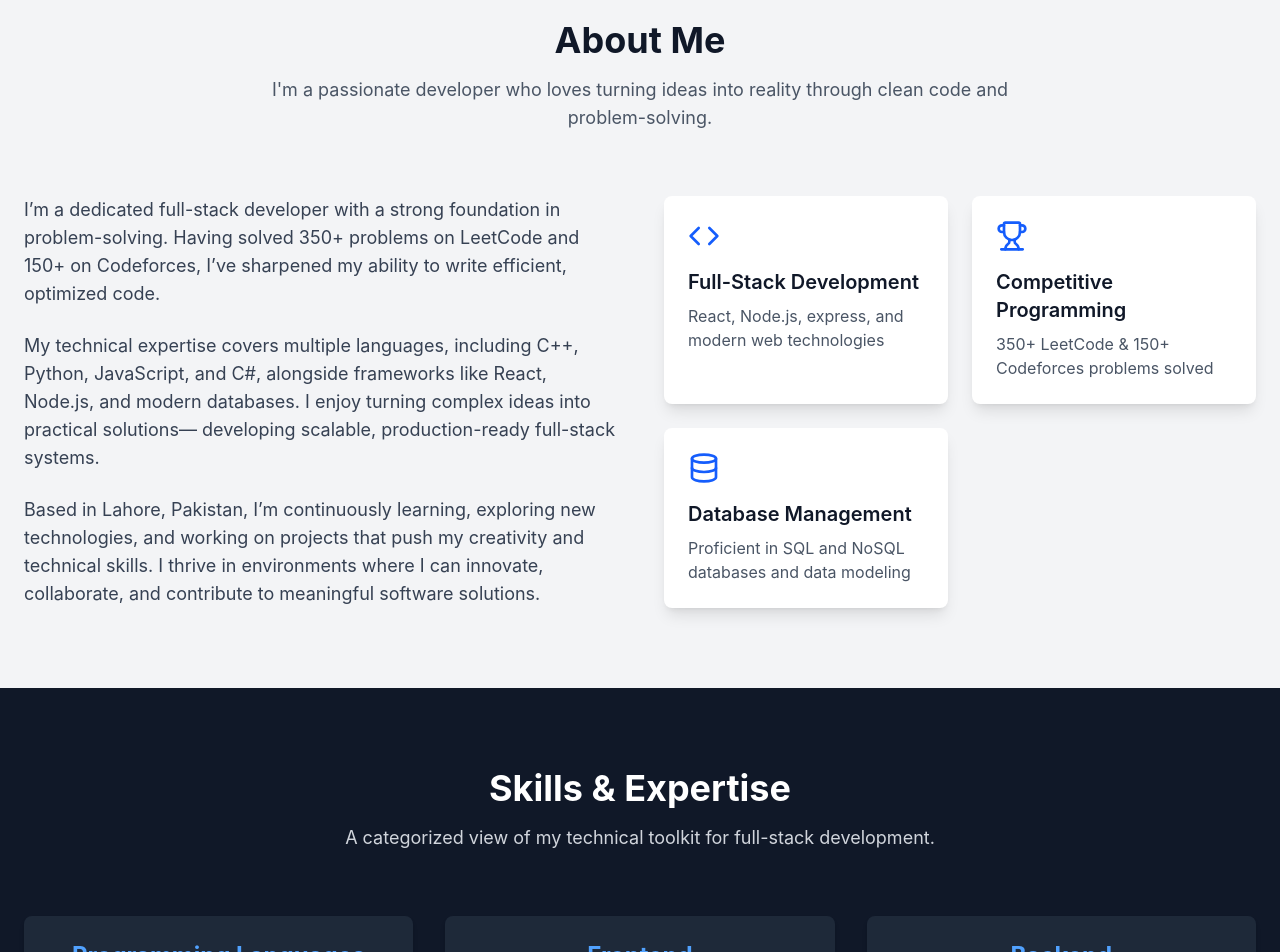
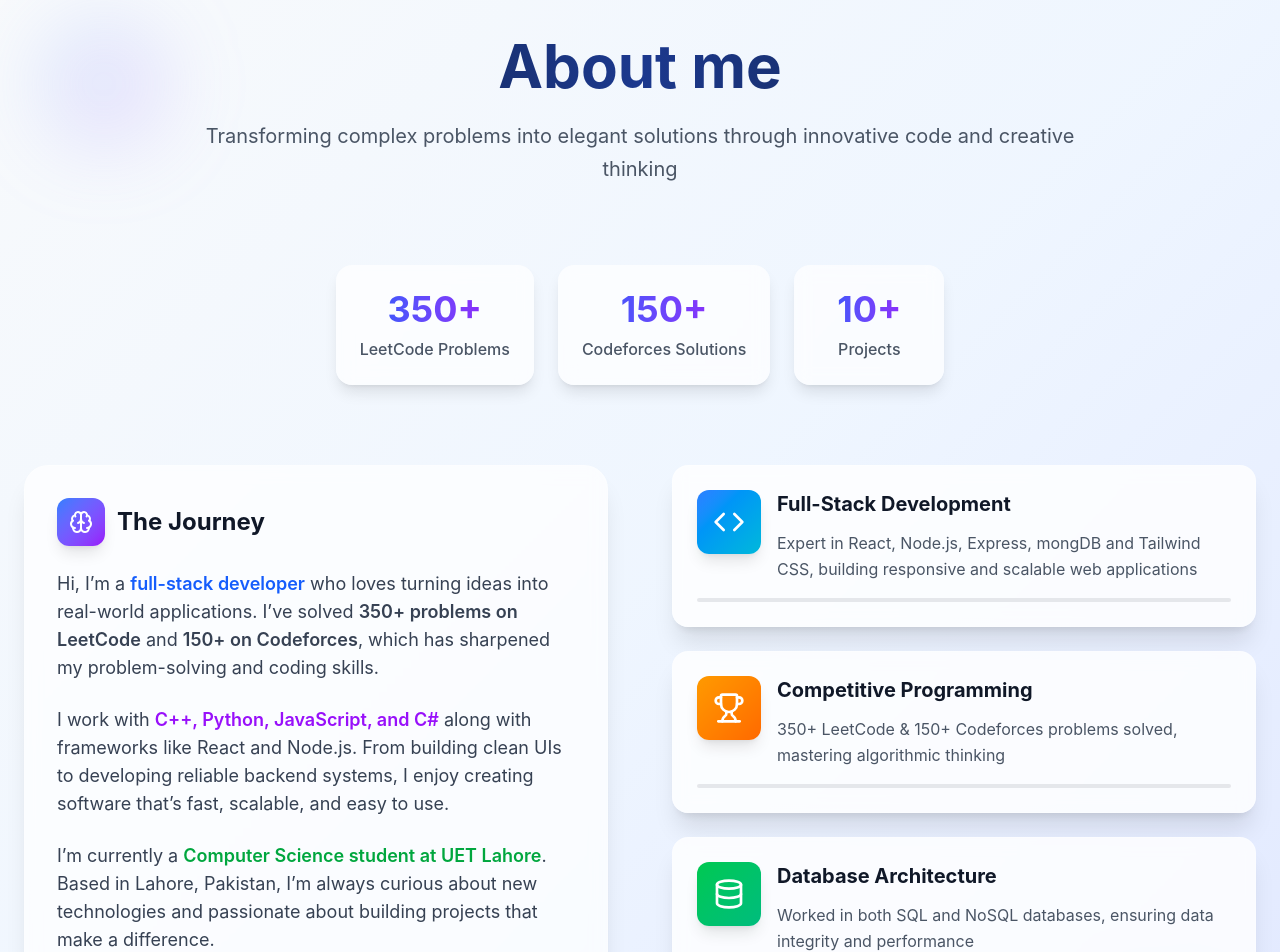
Before and after one commit to HARRISAMIN432/Portfolio, a React (Vite) app: page / in a window 1280 px wide. Shown: the part 860-1812 px from the top of the page. Built offline with nearby package versions, Linux system fonts and the light colour scheme.

Commit message:
UI fixwes

```diff
--- a/src/components/About.jsx
+++ b/src/components/About.jsx
@@ -1,76 +1,220 @@
-import React from 'react';
-import { Code, Trophy, Brain, Database } from 'lucide-react';
+import React, { useState, useEffect } from "react";
+import {
+  Code,
+  Trophy,
+  Brain,
+  Database,
+  Sparkles,
+  Target,
+  Zap,
+} from "lucide-react";
 
 const About = () => {
+  const [isVisible, setIsVisible] = useState(false);
+  const [activeHighlight, setActiveHighlight] = useState(null);
+
+  useEffect(() => {
+    setIsVisible(true);
+  }, []);
+
   const highlights = [
     {
       icon: <Code className="w-8 h-8" />,
       title: "Full-Stack Development",
-      description: "React, Node.js, express, and modern web technologies"
+      description:
+        "Expert in React, Node.js, Express, mongDB and Tailwind CSS, building responsive and scalable web applications",
+      color: "from-blue-500 to-cyan-500",
+      bgColor: "bg-blue-50",
     },
     {
       icon: <Trophy className="w-8 h-8" />,
       title: "Competitive Programming",
-      description: "350+ LeetCode & 150+ Codeforces problems solved"
+      description:
+        "350+ LeetCode & 150+ Codeforces problems solved, mastering algorithmic thinking",
+      color: "from-amber-500 to-orange-500",
+      bgColor: "bg-amber-50",
     },
     {
       icon: <Database className="w-8 h-8" />,
-      title: "Database Management",
-      description: "Proficient in SQL and NoSQL databases and data modeling"
-    }
+      title: "Database Architecture",
+      description:
+        "Worked in both SQL and NoSQL databases, ensuring data integrity and performance",
+      color: "from-green-500 to-emerald-500",
+      bgColor: "bg-green-50",
+    },
+  ];
+
+  const stats = [
+    { number: "350+", label: "LeetCode Problems" },
+    { number: "150+", label: "Codeforces Solutions" },
+    { number: "10+", label: "Projects" },
   ];
 
   return (
-    <section id="about" className="py-20 bg-gray-100">
-      <div className="container mx-auto px-6">
-        <div className="text-center mb-16">
-          <h2 className="text-3xl md:text-4xl font-bold text-gray-900 mb-4">
-            About Me
+    <section
+      id="about"
+      className="py-24 bg-gradient-to-br from-slate-50 via-blue-50 to-indigo-100 relative overflow-hidden"
+    >
+      <div className="absolute inset-0 bg-grid-slate-100 [mask-image:linear-gradient(0deg,#fff,rgba(255,255,255,0.6))] -z-10"></div>
+      <div className="absolute top-20 left-10 w-32 h-32 bg-gradient-to-br from-blue-400/20 to-purple-400/20 rounded-full blur-2xl"></div>
+      <div className="absolute bottom-20 right-10 w-40 h-40 bg-gradient-to-br from-cyan-400/20 to-blue-400/20 rounded-full blur-2xl"></div>
+
+      <div className="container mx-auto px-6 relative z-10">
+        <div
+          className={`text-center mb-20 transform transition-all duration-1000 ${
+            isVisible ? "translate-y-0 opacity-100" : "translate-y-8 opacity-0"
+          }`}
+        >
+          <h2 className="text-4xl md:text-6xl font-bold bg-gradient-to-r from-gray-900 via-blue-900 to-gray-900 bg-clip-text text-transparent mb-6">
+            About me{" "}
           </h2>
-          <p className="text-lg text-gray-600 max-w-3xl mx-auto">
-            I'm a passionate developer who loves turning ideas into reality through clean code and problem-solving.
+          <p className="text-xl text-gray-600 max-w-4xl mx-auto leading-relaxed">
+            Transforming complex problems into elegant solutions through
+            innovative code and creative thinking
           </p>
         </div>
 
-        <div className="grid lg:grid-cols-2 gap-12 items-center">
-  <div className="space-y-6">
-    <p className="text-lg text-gray-700">
-      I’m a dedicated full-stack developer with a strong foundation in problem-solving.
-      Having solved 350+ problems on LeetCode and 150+ on Codeforces, I’ve sharpened my ability to write efficient,
-      optimized code.
+        <div
+          className={`flex flex-wrap justify-center gap-6 mb-20 transform transition-all duration-1000 delay-200 ${
+            isVisible ? "translate-y-0 opacity-100" : "translate-y-8 opacity-0"
+          }`}
+        >
+          {stats.map((stat, index) => (
+            <div key={index} className="text-center group">
+              <div className="bg-white/70 backdrop-blur-sm rounded-2xl p-6 shadow-lg hover:shadow-xl transition-all duration-300 hover:-translate-y-1 min-w-[150px]">
+                <div className="text-3xl md:text-4xl font-bold bg-gradient-to-r from-blue-600 to-purple-600 bg-clip-text text-transparent mb-2">
+                  {stat.number}
+                </div>
+                <div className="text-gray-600 font-medium text-sm md:text-base">
+                  {stat.label}
+                </div>
+              </div>
+            </div>
+          ))}
+        </div>
+
+        <div className="grid lg:grid-cols-2 gap-16 items-start">
+          <div
+            className={`space-y-8 transform transition-all duration-1000 delay-300 ${
+              isVisible
+                ? "translate-y-0 opacity-100"
+                : "translate-y-8 opacity-0"
+            }`}
+          >
+            <div className="bg-white/70 backdrop-blur-sm rounded-3xl p-8 shadow-xl border border-white/20">
+              <div className="flex items-center gap-3 mb-6">
+                <div className="w-12 h-12 bg-gradient-to-br from-blue-500 to-purple-600 rounded-xl flex items-center justify-center shadow-lg">
+                  <Brain className="w-6 h-6 text-white" />
+                </div>
+                <h3 className="text-2xl font-bold text-gray-900">
+                  The Journey
+                </h3>
+              </div>
+
+              <div className="space-y-6 text-gray-700 leading-relaxed">
+                <p className="text-lg">
+                  Hi, I’m a{" "}
+                  <span className="font-semibold text-blue-600">
+                    full-stack developer
+                  </span>{" "}
+                  who loves turning ideas into real-world applications. I’ve
+                  solved{" "}
+                  <span className="font-semibold">
+                    350+ problems on LeetCode
+                  </span>{" "}
+                  and <span className="font-semibold">150+ on Codeforces</span>,
+                  which has sharpened my problem-solving and coding skills.
                 </p>
-    <p className="text-lg text-gray-700">
-      My technical expertise covers multiple languages, including C++, Python, JavaScript, and C#, alongside
-      frameworks like React, Node.js, and modern databases. I enjoy turning complex ideas into practical solutions—
-      developing scalable, production-ready full-stack systems.
+
+                <p className="text-lg">
+                  I work with{" "}
+                  <span className="font-semibold text-purple-600">
+                    C++, Python, JavaScript, and C#
+                  </span>{" "}
+                  along with frameworks like React and Node.js. From building
+                  clean UIs to developing reliable backend systems, I enjoy
+                  creating software that’s fast, scalable, and easy to use.
                 </p>
-    <p className="text-lg text-gray-700">
-      Based in Lahore, Pakistan, I’m continuously learning, exploring new technologies, and working on projects
-      that push my creativity and technical skills. I thrive in environments where I can innovate, collaborate,
-      and contribute to meaningful software solutions.
+
+                <p className="text-lg">
+                  I’m currently a{" "}
+                  <span className="font-semibold text-green-600">
+                    Computer Science student at UET Lahore
+                  </span>
+                  . Based in Lahore, Pakistan, I’m always curious about new
+                  technologies and passionate about building projects that make
+                  a difference.
                 </p>
               </div>
 
+              <div className="flex items-center gap-2 mt-6 p-4 bg-gradient-to-r from-blue-50 to-purple-50 rounded-xl">
+                <Target className="w-5 h-5 text-blue-600" />
+                <span className="text-blue-800 font-medium">
+                  Always learning, always building, always innovating
+                </span>
+              </div>
+            </div>
+          </div>
 
-          <div className="grid sm:grid-cols-2 gap-6">
+          <div
+            className={`space-y-6 transform transition-all duration-1000 delay-500 ${
+              isVisible
+                ? "translate-y-0 opacity-100"
+                : "translate-y-8 opacity-0"
+            }`}
+          >
             {highlights.map((item, index) => (
               <div
                 key={index}
-                className="bg-white p-6 rounded-lg shadow-lg hover:shadow-xl transition-shadow duration-300"
+                className={`group cursor-pointer transition-all duration-300 ${
+                  activeHighlight === index ? "scale-105" : "hover:scale-105"
+                }`}
+                onMouseEnter={() => setActiveHighlight(index)}
+                onMouseLeave={() => setActiveHighlight(null)}
               >
-                <div className="text-blue-600 mb-4">
-                  {item.icon}
+                <div
+                  className={`bg-white/80 backdrop-blur-sm rounded-2xl p-6 shadow-xl border border-white/20 hover:shadow-2xl transition-all duration-300 ${item.bgColor}/20`}
+                >
+                  <div className="flex items-start gap-4">
+                    <div
+                      className={`w-16 h-16 bg-gradient-to-br ${item.color} rounded-xl flex items-center justify-center shadow-lg group-hover:scale-110 transition-transform duration-300`}
+                    >
+                      <div className="text-white">{item.icon}</div>
                     </div>
-                <h3 className="text-xl font-semibold text-gray-900 mb-2">
+
+                    <div className="flex-1">
+                      <div className="flex items-center gap-2 mb-3">
+                        <h3 className="text-xl font-bold text-gray-900 group-hover:text-blue-600 transition-colors">
                           {item.title}
                         </h3>
-                <p className="text-gray-600">
+                        <Zap className="w-4 h-4 text-yellow-500 opacity-0 group-hover:opacity-100 transition-opacity" />
+                      </div>
+                      <p className="text-gray-600 leading-relaxed group-hover:text-gray-700 transition-colors">
                         {item.description}
                       </p>
+                    </div>
+                  </div>
+
+                  <div className="mt-4 h-1 bg-gray-200 rounded-full overflow-hidden">
+                    <div
+                      className={`h-full bg-gradient-to-r ${
+                        item.color
+                      } transform transition-all duration-1000 ${
+                        activeHighlight === index ? "w-full" : "w-0"
+                      }`}
+                    />
+                  </div>
+                </div>
               </div>
             ))}
           </div>
         </div>
+
+        <div
+          className={`text-center mt-20 transform transition-all duration-1000 delay-700 ${
+            isVisible ? "translate-y-0 opacity-100" : "translate-y-8 opacity-0"
+          }`}
+        ></div>
       </div>
     </section>
   );
--- a/src/components/Contact.jsx
+++ b/src/components/Contact.jsx
@@ -59,7 +59,6 @@ const Contact = () => {
         </div>
 
         <div className="grid lg:grid-cols-2 gap-12">
-          {/* Contact Information */}
           <div className="space-y-8">
             <div>
               <h3 className="text-2xl font-bold text-white mb-6">
@@ -91,7 +90,6 @@ const Contact = () => {
             </div>
           </div>
 
-          {/* Contact Form */}
           <div className="bg-gray-800 rounded-lg p-8">
             <h3 className="text-2xl font-bold text-white mb-6">
               Send a Message
@@ -116,7 +114,6 @@ const Contact = () => {
                   onChange={handleInputChange}
                   required
                   className="w-full px-4 py-3 bg-gray-700 text-white rounded-lg border border-gray-600 focus:border-blue-400 focus:outline-none"
-                  placeholder="John Doe"
                 />
               </div>
 
@@ -132,7 +129,6 @@ const Contact = () => {
                   onChange={handleInputChange}
                   required
                   className="w-full px-4 py-3 bg-gray-700 text-white rounded-lg border border-gray-600 focus:border-blue-400 focus:outline-none"
-                  placeholder="john@example.com"
                 />
               </div>
 
@@ -148,7 +144,6 @@ const Contact = () => {
                   required
                   rows={5}
                   className="w-full px-4 py-3 bg-gray-700 text-white rounded-lg border border-gray-600 focus:border-blue-400 focus:outline-none resize-none"
-                  placeholder="Tell me about your project..."
                 ></textarea>
               </div>
 
--- a/src/components/Header.jsx
+++ b/src/components/Header.jsx
@@ -38,7 +38,7 @@ const Header = ({ activeSection, setActiveSection }) => {
       <div className="container mx-auto px-6">
         <div className="flex items-center justify-between py-4">
           <div className="text-2xl font-bold text-white">
-            Harris Portfolio
+            Portfolio
           </div>
 
           <nav className="hidden md:flex space-x-8">
@@ -60,7 +60,7 @@ const Header = ({ activeSection, setActiveSection }) => {
                className="text-white hover:text-blue-400 transition-colors">
               <Github size={20} />
             </a>
-            <a href="http:downd" target="_blank" rel="noopener noreferrer"
+            <a href="https://www.linkedin.com/in/harris-amin-32a90a2a7/" target="_blank" rel="noopener noreferrer"
                className="text-white hover:text-blue-400 transition-colors">
               <Linkedin size={20} />
             </a>
--- a/src/components/Projects.jsx
+++ b/src/components/Projects.jsx
@@ -1,81 +1,132 @@
-import React from 'react';
-import { ExternalLink, Github } from 'lucide-react';
+import React from "react";
+import {
+  ExternalLink,
+  Github,
+  Home,
+  Brain,
+  Code2,
+  Database,
+  FileSpreadsheet,
+  Gamepad2,
+  Shield,
+  Pizza,
+} from "lucide-react";
 
 const Projects = () => {
+  const getProjectIcon = (title) => {
+    const icons = {
+      "Real Estate Application": Home,
+      "AI Stroke Predictor": Brain,
+      "Blog Application": Code2,
+      "Database Management System": Database,
+      "Mini Excel": FileSpreadsheet,
+      "Solitaire Game": Gamepad2,
+      "Firewall Application": Shield,
+      "Pizza ordering application": Pizza,
+    };
+    const IconComponent = icons[title] || Code2;
+    return <IconComponent className="w-6 h-6" />;
+  };
+
   const projects = [
     {
       title: "Real Estate Application",
-      description: "A comprehensive real estate platform built with modern web technologies. Features property listings, search functionality, user authentication, and responsive design for seamless property browsing experience.",
-      image: "https://images.pexels.com/photos/230544/pexels-photo-230544.jpeg",
-      technologies: ["React", "Node.js", "MongoDB", "Express.js", "Tailwindcss"],
-      githubUrl: "https://github.com/HARRISAMIN432/Real-Estate-App"
+      description:
+        "A comprehensive real estate platform built with modern web technologies. Features property listings, search functionality, user authentication, and responsive design for seamless property browsing experience.",
+      technologies: [
+        "React",
+        "Node.js",
+        "MongoDB",
+        "Express.js",
+        "Tailwindcss",
+      ],
+      githubUrl: "https://github.com/HARRISAMIN432/Real-Estate-App",
     },
     {
       title: "AI Stroke Predictor",
-      description: "An AI-powered application that predicts stroke risk using machine learning algorithms. Built with Python and advanced data analysis techniques for healthcare applications.",
-      image: "https://images.pexels.com/photos/3825539/pexels-photo-3825539.jpeg",
+      description:
+        "An AI-powered application that predicts stroke risk using machine learning algorithms. Built with Python and advanced data analysis techniques for healthcare applications.",
       technologies: ["Python", "Machine Learning", "Data Analysis"],
-      githubUrl: "https://github.com/HARRISAMIN432/AI-Final-Project"
+      githubUrl: "https://github.com/HARRISAMIN432/AI-Final-Project",
     },
     {
       title: "Blog Application",
-      description: "A full-featured AI powered blogging platform with user authentication, post creation, commenting system, and responsive design. Built with modern web technologies for optimal performance.",
-      image: "https://images.pexels.com/photos/262508/pexels-photo-262508.jpeg",
+      description:
+        "A full-featured AI powered blogging platform with user authentication, post creation, commenting system, and responsive design. Built with modern web technologies for optimal performance.",
       technologies: ["React", "Node.js", "Express.js", "MongoDB", "Gemini"],
-      githubUrl: "https://github.com/HARRISAMIN432/Blog-App"
+      githubUrl: "https://github.com/HARRISAMIN432/Blog-App",
     },
     {
       title: "Database Management System",
-      description: "A comprehensive database solution showcasing advanced SQL operations, data modeling, and database optimization techniques for efficient data management.",
-      image: "https://images.pexels.com/photos/1181677/pexels-photo-1181677.jpeg",
+      description:
+        "A comprehensive database solution showcasing advanced SQL operations, data modeling, and database optimization techniques for efficient data management.",
       technologies: ["C++", "Database Design", "Data Modeling"],
-      githubUrl: "https://github.com/HARRISAMIN432/My-Database"
+      githubUrl: "https://github.com/HARRISAMIN432/My-Database",
     },
     {
       title: "Mini Excel",
-      description: "A simplified spreadsheet application with basic Excel functionality. Demonstrates understanding of data structures and user interface design.",
-      image: "https://images.pexels.com/photos/590022/pexels-photo-590022.jpeg",
+      description:
+        "A simplified spreadsheet application with basic Excel functionality. Demonstrates understanding of data structures and user interface design.",
       technologies: ["JavaScript", "HTML", "Tailwindcss", "Data Structures"],
-      githubUrl: "https://github.com/TayabAmir/Mini_Excel"
+      githubUrl: "https://github.com/TayabAmir/Mini_Excel",
     },
     {
-        title: "Solitaire Game",
-        description: "A classic Solitaire card game implemented in C++. Features drag-and-drop functionality, scoring system, and responsive design for an engaging user experience.",
-        image: "https://www.google.com/url?sa=i&url=https%3A%2F%2Fwww.bluestacks.com%2Fapps%2Fcard%2Fsolitaire-classic-cardgames-on-pc.html&psig=AOvVaw0_wblBlBXzxK7CHIAW48zn&ust=1755764623178000&source=images&cd=vfe&opi=89978449&ved=0CBUQjRxqFwoTCMj45Yn7mI8DFQAAAAAdAAAAABAE",
-        technologies: ["C++", "Game Development", "Data Structures", "SFML"],
-        githubUrl: "https://gitlab.com/2023-cs-160/csc200m24pid160"
-    }
+      title: "Solitaire Game",
+      description:
+        "A classic Solitaire card game implemented in C++. Features drag-and-drop functionality, scoring system, and responsive design for an engaging user experience.",
+      technologies: ["C++", "Game Development", "Data Structures", "SFML"],
+      githubUrl: "https://gitlab.com/2023-cs-160/csc200m24pid160",
+    },
+    {
+      title: "Firewall Application",
+      description:
+        "A network security application that monitors and controls incoming and outgoing network traffic based on predetermined security rules. Built with python",
+      technologies: ["Python", "Network Security", "Firewall"],
+      githubUrl: "https://github.com/kaleemfaryad/InformationSecurity",
+    },
+    {
+      title: "Pizza ordering application",
+      description:
+        "A frontend application for ordering pizzas online. Built frontend with React",
+      technologies: ["React", "tailwindcss"],
+      githubUrl: "https://github.com/HARRISAMIN432/Food-Ordering-App",
+    },
   ];
 
   return (
-    <section id="projects" className="py-20 bg-gray-100">
+    <section id="projects" className="py-20 bg-white">
       <div className="container mx-auto px-6">
         <div className="text-center mb-16">
           <h2 className="text-3xl md:text-4xl font-bold text-gray-900 mb-4">
             My Projects
           </h2>
           <p className="text-lg text-gray-600 max-w-3xl mx-auto">
-            A showcase of my recent work, featuring web applications and software solutions.
+            A showcase of my recent work, featuring web applications and
+            software solutions.
           </p>
         </div>
 
-        <div className="grid md:grid-cols-2 lg:grid-cols-3 gap-8">
+        <div className="grid md:grid-cols-2 gap-8">
           {projects.map((project, index) => (
             <div
               key={index}
-              className="bg-white rounded-lg overflow-hidden shadow-lg hover:shadow-xl transition-shadow duration-300"
+              className="bg-gray-50 rounded-lg overflow-hidden shadow-lg hover:shadow-xl transition-shadow duration-300 border border-gray-200"
             >
+              <div className="p-8">
+                <div className="flex items-center gap-3 mb-4">
+                  <div className="text-blue-600">
+                    {getProjectIcon(project.title)}
+                  </div>
+                  <h3 className="text-xl font-bold text-gray-900">
+                    {project.title}
+                  </h3>
+                </div>
 
-
-              <div className="p-6">
-                <h3 className="text-xl font-bold text-gray-900 mb-3">
-                  {project.title}
-                </h3>
-                <p className="text-gray-600 mb-4 text-sm">
+                <p className="text-gray-600 mb-6 leading-relaxed">
                   {project.description}
                 </p>
 
-                <div className="flex flex-wrap gap-2 mb-4">
+                <div className="flex flex-wrap gap-2 mb-6">
                   {project.technologies.map((tech, techIndex) => (
                     <span
                       key={techIndex}
```
Lines whose indentation alone changed are shown as unchanged.
